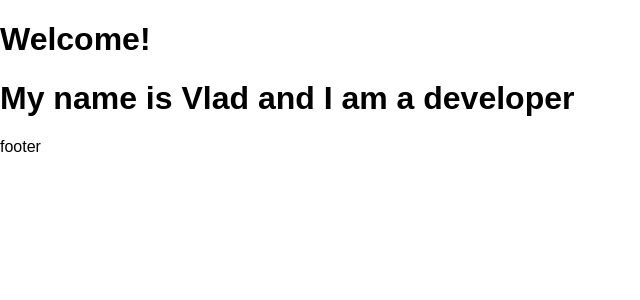
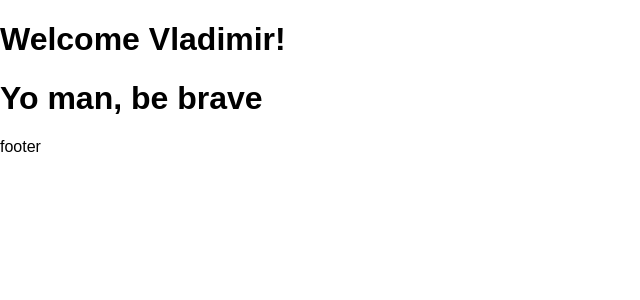
Before and after one commit to VolodymyrPliuta/react-state, a React (Create React App) app: page / in a window 1280 px wide. Shown: the top 300 px of the page, without its empty margins (0-640 px from the left). Built offline with nearby package versions, Linux system fonts and the light colour scheme.

Commit message:
passin props down throw components to aim component

```diff
--- a/src/components/App.js
+++ b/src/components/App.js
@@ -4,19 +4,13 @@ import Header from './Header/Header'
 import Footer from './Footer'
 
 class App extends Component {
-  constructor() {
-    super();
-    this.state = {name: "Vladimir"};
-  }
   render() {
-    setTimeout(() => {
-      this.setState({name: "Vlad"})
-    }, 1000)
+    const title = "Welcome Vladimir!";
     return (
       <div>
-        <Header />
-        <h1>My name is {this.state.name} and I am a developer</h1>
-        < Footer />
+        <Header title={title} name={"Vladimir - you deserve it"}/>
+        <Header title={"Yo man, be brave"} name={"Vladimir - you deserve it"}/>
+        <Footer />
       </div>
     );
   }
--- a/src/components/Header/Header.js
+++ b/src/components/Header/Header.js
@@ -4,9 +4,10 @@ import Title from './Title'
 
 class Header extends Component {
   render() {
+    console.log(this.props)
     return (
       <div>
-        <Title />
+        <Title title={this.props.title}/>
       </div>
     );
   }
--- a/src/components/Header/Title.js
+++ b/src/components/Header/Title.js
@@ -5,7 +5,7 @@ class Title extends Component {
   render() {
     return (
       <div>
-        <h1>Welcome!</h1>
+        <h1>{this.props.title}</h1>
       </div>
     );
   }
```
